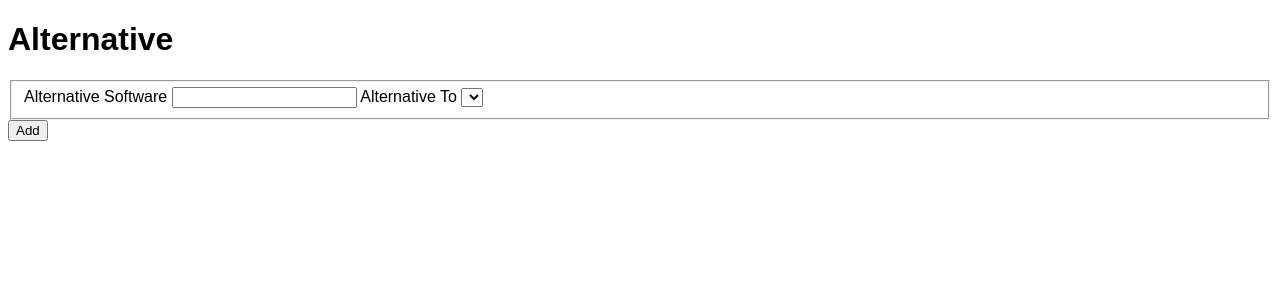
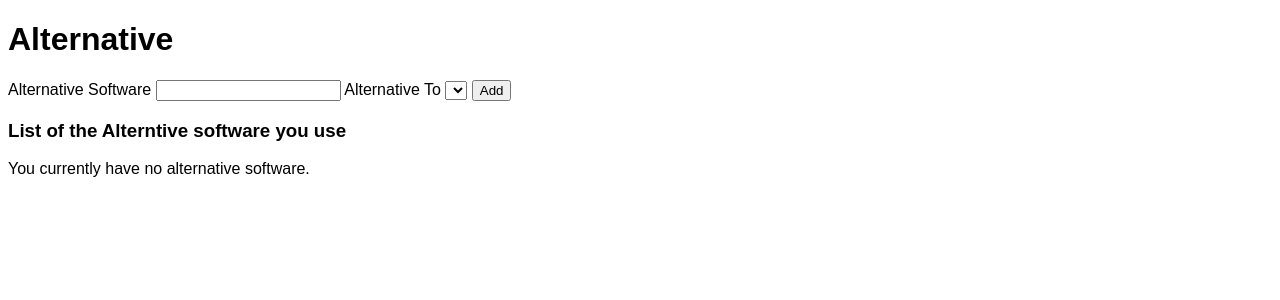
Before and after one commit to starlightromero/degoogle-tracker, a Flask app: page /alternative/ in a window 1280 px wide. Shown: the part 26-326 px from the top of the page. Run offline with Flask 2, Linux system fonts and the light colour scheme; the visitor is signed in with stand-in values (Sample User, id 1); data comes from the database, SQL or seed files in the repository; data that the repository does not hold is empty.

Commit message:
[update] alternative form and list

```diff
--- a/degoogle_app/templates/alternative.html.j2
+++ b/degoogle_app/templates/alternative.html.j2
@@ -5,7 +5,6 @@
 
 <form method="POST">
   {{ form.hidden_tag() }}
-  <fieldset>
   {{ form.name.label }}
   {% if form.name.errors %}
     {{ form.name(class="is-invalid") }}
@@ -28,19 +27,24 @@
   {% else %}
     {{ form.alternative }}
   {% endif %}
-  </fieldset>
-  <div>
   {{ form.submit }}
-  </div>
 </form>
 
-<div class="services">
-  {% for service in current_user.alternative %}
-    <p><{{ service.name }}</p>
-    <form method="DELETE" action="{{ url_for('alternative.delete_alternative_services', id=service.id) }}">
-      <button type="submit">Remove service</button>
+<h3>List of the Alterntive software you use</h3>
+
+{% if current_user.alternative %}
+  <div class="softwares">
+    {% for software in current_user.alternative %}
+      <div class="software">
+        <p>{{ software.name }} > {{ software.google.name }}</p>
+        <form method="DELETE" action="{{ url_for('alternative.delete_alternative_software', software_id=software.id) }}">
+          <button type="submit">Delete</button>
         </form>
+      </div>
     {% endfor %}
   </div>
+{% else %}
+  <p>You currently have no alternative software.</p>
+{% endif %}
 
 {% endblock %}
```
Lines whose indentation alone changed are shown as unchanged.
